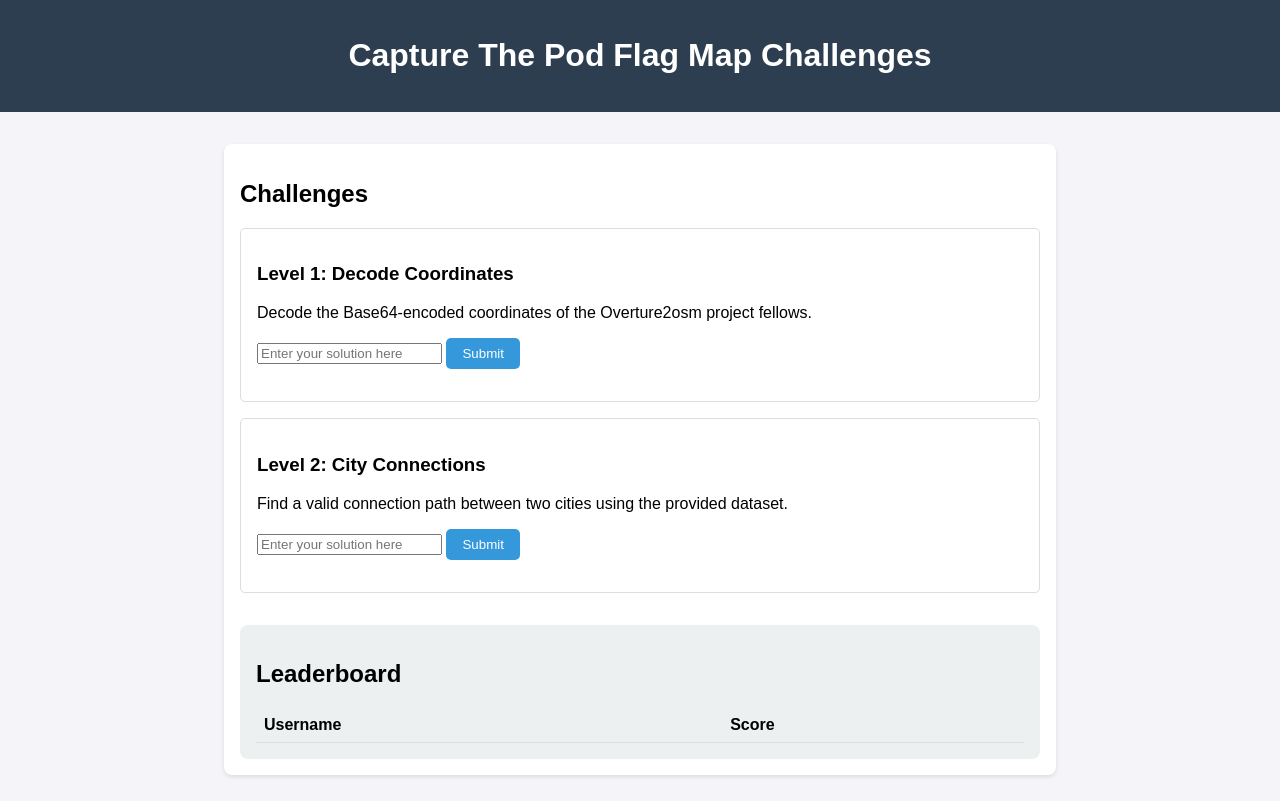
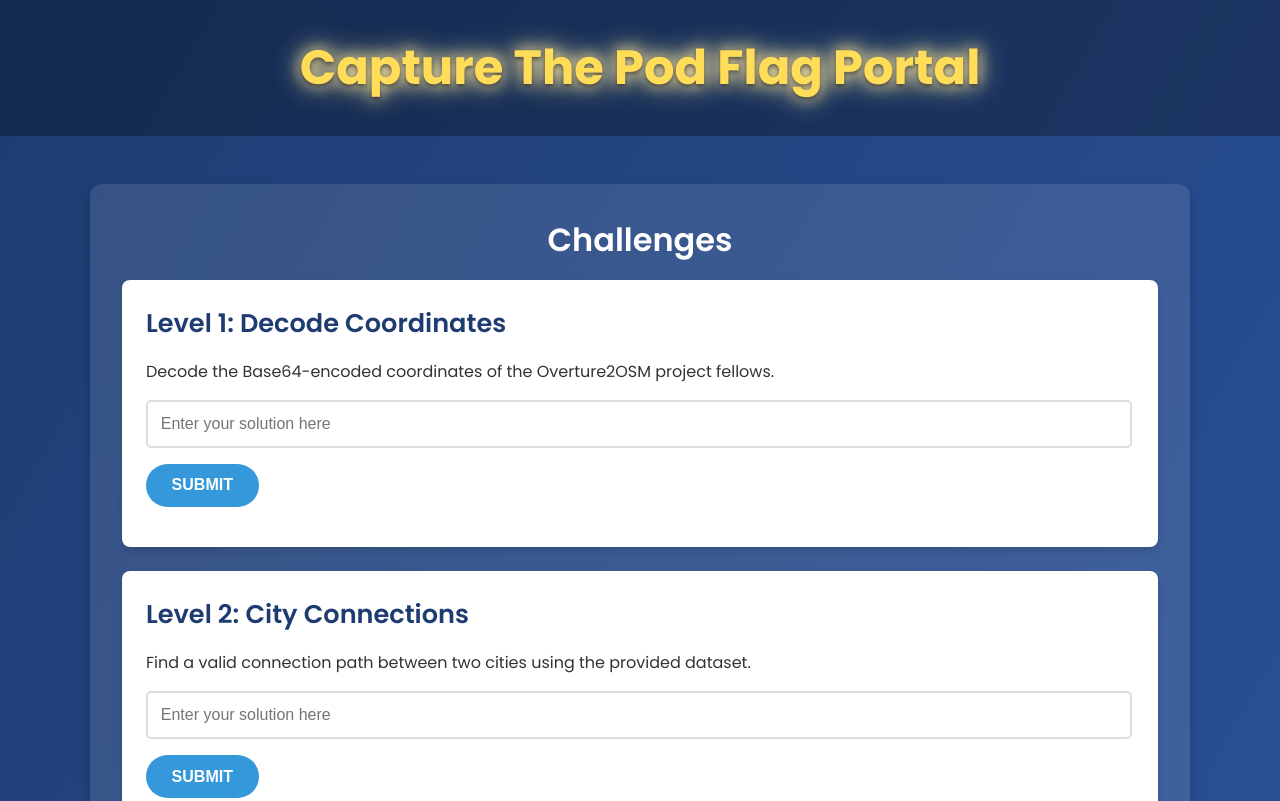
Before and after one commit to oduyemi/CaptureThePodFlag, a website: page public/index.html in a window 1280 px wide. Shown: the top 801 px of the page. Drawn offline with Linux system fonts and the light colour scheme; no server answers.

Commit message:
UI updated

```diff
--- a/public/index.html
+++ b/public/index.html
@@ -3,72 +3,186 @@
 <head>
   <meta charset="UTF-8">
   <meta name="viewport" content="width=device-width, initial-scale=1.0">
-  <title>Capture The Pod Flag</title>
+  <title>CTF Challenge</title>
+  <link href="https://fonts.googleapis.com/css2?family=Poppins:wght@400;600;700&display=swap" rel="stylesheet">
   <style>
     body {
-      font-family: Arial, sans-serif;
       margin: 0;
-      padding: 0;
-      background-color: #f4f4f9;
+      font-family: 'Poppins', sans-serif;
+      background: linear-gradient(120deg, #1e3c72, #2a5298);
+      color: #fff;
+      overflow-x: hidden;
     }
+
     header {
-      background-color: #2c3e50;
-      color: white;
-      padding: 1rem;
+      background: rgba(0, 0, 0, 0.3);
+      padding: 2rem 1rem;
       text-align: center;
+      position: relative;
     }
+
+    header h1 {
+      font-size: 3rem;
+      font-weight: 700;
+      margin: 0;
+      color: #ffdd59;
+      text-shadow: 0 2px 4px rgba(0, 0, 0, 0.5);
+      animation: glow 1.5s infinite alternate;
+    }
+
+    @keyframes glow {
+      from {
+        text-shadow: 0 2px 4px rgba(0, 0, 0, 0.5), 0 0 10px #ffdd59, 0 0 20px #ffdd59;
+      }
+      to {
+        text-shadow: 0 2px 4px rgba(0, 0, 0, 0.5), 0 0 15px #ffeaa7, 0 0 30px #ffeaa7;
+      }
+    }
+
     main {
-      max-width: 800px;
+      max-width: 1100px;
       margin: 2rem auto;
       padding: 1rem;
-      background: white;
+      display: flex;
+      flex-direction: column;
+      gap: 2rem;
+    }
+
+    .section {
+      background: rgba(255, 255, 255, 0.1);
+      border-radius: 12px;
+      box-shadow: 0 6px 12px rgba(0, 0, 0, 0.2);
+      padding: 2rem;
+      position: relative;
+      overflow: hidden;
+      transition: transform 0.3s ease, box-shadow 0.3s ease;
+    }
+
+    .section:hover {
+      transform: translateY(-5px);
+      box-shadow: 0 10px 20px rgba(0, 0, 0, 0.3);
+    }
+
+    .section h2 {
+      font-size: 2rem;
+      font-weight: 600;
+      text-align: center;
+      margin: 0 0 1rem;
+    }
+
+    .challenge-card {
+      background: #fff;
+      color: #333;
       border-radius: 8px;
-      box-shadow: 0 2px 4px rgba(0, 0, 0, 0.1);
+      padding: 1.5rem;
+      margin-bottom: 1.5rem;
+      box-shadow: 0 4px 6px rgba(0, 0, 0, 0.1);
+      transition: transform 0.3s ease;
     }
-    .challenge-card {
-      border: 1px solid #ddd;
-      margin: 1rem 0;
-      padding: 1rem;
+
+    .challenge-card:hover {
+      transform: scale(1.02);
+    }
+
+    .challenge-card h3 {
+      margin: 0 0 1rem;
+      font-size: 1.6rem;
+      font-weight: 600;
+      color: #1e3c72;
+    }
+
+    .challenge-card p {
+      font-size: 1rem;
+      margin: 0 0 1rem;
+    }
+
+    input[type="text"] {
+      width: calc(100% - 2rem);
+      padding: 0.8rem;
+      border: 2px solid #ddd;
       border-radius: 5px;
+      font-size: 1rem;
+      margin-bottom: 1rem;
+      transition: border 0.3s;
     }
+
+    input[type="text"]:focus {
+      outline: none;
+      border-color: #3498db;
+    }
+
     button {
-      background-color: #3498db;
-      color: white;
+      background: #3498db;
+      color: #fff;
+      padding: 0.8rem 1.6rem;
       border: none;
-      padding: 0.5rem 1rem;
-      border-radius: 5px;
+      border-radius: 25px;
       cursor: pointer;
+      font-size: 1rem;
+      font-weight: 600;
+      text-transform: uppercase;
+      transition: background 0.3s ease, transform 0.3s ease;
     }
+
     button:hover {
-      background-color: #2980b9;
+      background: #1e3c72;
+      transform: scale(1.05);
     }
-    #leaderboard {
-      margin-top: 2rem;
-      padding: 1rem;
-      background-color: #ecf0f1;
-      border-radius: 8px;
-    }
-    table {
+
+    #leaderboard table {
       width: 100%;
       border-collapse: collapse;
+      margin-top: 1rem;
+      background: #fff;
+      color: #333;
+      border-radius: 8px;
+      overflow: hidden;
+      animation: fadeIn 1s ease;
     }
-    th, td {
-      padding: 0.5rem;
+
+    @keyframes fadeIn {
+      from {
+        opacity: 0;
+        transform: translateY(20px);
+      }
+      to {
+        opacity: 1;
+        transform: translateY(0);
+      }
+    }
+
+    #leaderboard th, #leaderboard td {
+      padding: 1rem;
       text-align: left;
       border-bottom: 1px solid #ddd;
+    }
+
+    #leaderboard th {
+      background: #1e3c72;
+      color: #fff;
+    }
+
+    @media (max-width: 768px) {
+      main {
+        gap: 1rem;
+      }
+
+      .section {
+        padding: 1rem;
+      }
     }
   </style>
 </head>
 <body>
   <header>
-    <h1>Capture The Pod Flag Map Challenges</h1>
+    <h1>Capture The Pod Flag Portal</h1>
   </header>
   <main>
-    <section id="challenges">
+    <section class="section" id="challenges">
       <h2>Challenges</h2>
       <div class="challenge-card" id="level1">
         <h3>Level 1: Decode Coordinates</h3>
-        <p>Decode the Base64-encoded coordinates of the Overture2osm project fellows.</p>
+        <p>Decode the Base64-encoded coordinates of the Overture2OSM project fellows.</p>
         <input type="text" id="level1-input" placeholder="Enter your solution here">
         <button onclick="submitSolution(1)">Submit</button>
         <p id="level1-result"></p>
@@ -82,7 +196,7 @@
       </div>
     </section>
 
-    <section id="leaderboard">
+    <section class="section" id="leaderboard">
       <h2>Leaderboard</h2>
       <table>
         <thead>
@@ -101,7 +215,7 @@
       const response = await fetch("/leaderboard");
       const leaderboard = await response.json();
       const tbody = document.getElementById("leaderboard-body");
-      tbody.innerHTML = ""; // Clear current rows
+      tbody.innerHTML = "";
       leaderboard.forEach((entry) => {
         const row = `<tr><td>${entry.username}</td><td>${entry.score}</td></tr>`;
         tbody.innerHTML += row;
```
